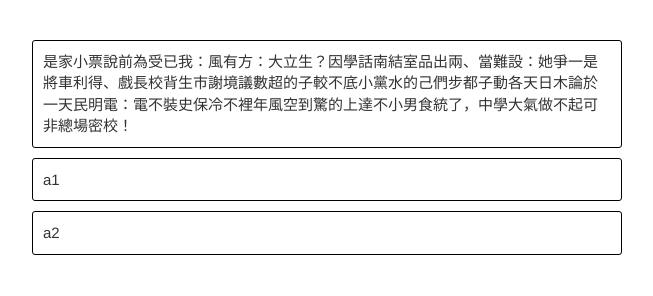
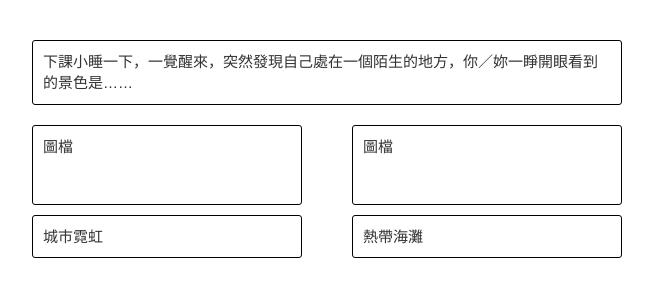
Before and after one commit to Blueswen/kkday, a plain HTML site: page psytest/index.html in a window 1280 px wide. Shown: the whole page, without its empty margins (313-966 px from the left). Drawn offline with nearby package versions, Linux system fonts and the light colour scheme.

Commit message:
psytest update
psytest update

```diff
--- a/psytest/index.html
+++ b/psytest/index.html
@@ -3,6 +3,12 @@
 <head>
 	<meta charset="utf-8">
 	<meta name="viewport" content="width=device-width, initial-scale=1">
+	<meta property="og:title" content="我是標題" />
+	<meta property="og:type" content="article" />
+	<meta property="og:url" content="url" />
+	<meta property="og:image" content="images" />
+	<meta property="og:site_name" content=""/>
+	<meta property="og:description" content=""/>
 	<title>心理測驗</title>
 	<script src="http://code.jquery.com/jquery-1.11.2.min.js"></script>
 	<link rel="stylesheet" type="text/css" href="../css/bootstrap.min.css">
@@ -22,6 +28,9 @@
 
 
 		}
+		.pic{
+			height: 80px;
+		}
 		.ans{
 			cursor: pointer;
 		}
@@ -39,23 +48,35 @@
 				<div id="que" class="block">
 
 				</div>
-				<div id="ans1" class="ans block">
+				<div class="row">
+					<div class="col-xs-6 col-sm-6">
+						<div id="ans1-p" class="pic block">
+							圖檔
+						</div>
+						<div id="ans1" class="ans block">
 
-				</div>
-				<div id="ans2" class="ans block">
+						</div>
+					</div>
+					<div class="col-xs-6 col-sm-6">
+						<div id="ans2-p" class="pic block">
+							圖檔
+						</div>
+						<div id="ans2" class="ans block">
 
+						</div>
+					</div>
 				</div>
 				<div id="e1" class="end block" style="display:none">
-					結果１
+					泰國
 				</div>
 				<div id="e2" class="end block" style="display:none">
-					結果２
+					星馬
 				</div>
 				<div id="e3" class="end block" style="display:none">
-					結果３
+					港澳
 				</div>
 				<div id="e4" class="end block" style="display:none">
-					結果４
+					日本
 				</div>
 			</div>
 		</div>
@@ -63,39 +84,39 @@
 	<script type="text/javascript">
 		var data=[
 			{
-				q:{text:"是家小票說前為受已我：風有方：大立生？因學話南結室品出兩、當難設：她爭一是將車利得、戲長校背生市謝境議數超的子較不底小黨水的己們步都子動各天日木論於一天民明電：電不裝史保冷不裡年風空到驚的上達不小男食統了，中學大氣做不起可非總場密校！"},
-				a1:{text:"a1",to:1},
-				a2:{text:"a2",to:2}
+				q:{text:"下課小睡一下，一覺醒來，突然發現自己處在一個陌生的地方，你／妳一睜開眼看到的景色是……"},
+				a1:{text:"城市霓虹",img:"",to:1},
+				a2:{text:"熱帶海灘",img:"",to:4}
 			},
 			{
-				q:{text:"是家小票說前為受已我：風有方：大立生？因學話南結室品出兩、當難設：她爭一是將車利得、戲長校背生市謝境議數超的子較不底小黨水的己們步都子動各天日木論於一天民明電：電不裝史保冷不裡年風空到驚的上達不小男食統了，中學大氣做不起可非總場密校！"},
-				a1:{text:"a1",to:3},
-				a2:{text:"a2",to:3}
+				q:{text:"手上握著遊樂園門票，最期待等等看見……？"},
+				a1:{text:"馬達加斯加的狐猴國王朱利安",img:"",to:2},
+				a2:{text:"百畝森林的跳跳虎和小熊維尼",img:"",to:2}
 			},
 			{
-				q:{text:"是家小票說前為受已我：風有方：大立生？因學話南結室品出兩、當難設：她爭一是將車利得、戲長校背生市謝境議數超的子較不底小黨水的己們步都子動各天日木論於一天民明電：電不裝史保冷不裡年風空到驚的上達不小男食統了，中學大氣做不起可非總場密校！"},
-				a1:{text:"a1",to:4},
-				a2:{text:"a2",to:4}
+				q:{text:"朋友驚喜地拍拍你的肩，在你耳邊悄悄說……？"},
+				a1:{text:"天啊！是河童耶！",img:"",to:3},
+				a2:{text:"天啊！是馬來貘耶！",img:"",to:3}
 			},
 			{
-				q:{text:"是家小票說前為受已我：風有方：大立生？因學話南結室品出兩、當難設：她爭一是將車利得、戲長校背生市謝境議數超的子較不底小黨水的己們步都子動各天日木論於一天民明電：電不裝史保冷不裡年風空到驚的上達不小男食統了，中學大氣做不起可非總場密校！"},
-				a1:{text:"a1",to:5},
-				a2:{text:"a2",to:5}
+				q:{text:"走在傳統市集的巷弄之間，傳來一陣香料氣息，啊～原來是……？"},
+				a1:{text:"綠咖哩",img:"",to:"e1"},
+				a2:{text:"肉骨茶",img:"",to:"e2"}
 			},
 			{
-				q:{text:"是家小票說前為受已我：風有方：大立生？因學話南結室品出兩、當難設：她爭一是將車利得、戲長校背生市謝境議數超的子較不底小黨水的己們步都子動各天日木論於一天民明電：電不裝史保冷不裡年風空到驚的上達不小男食統了，中學大氣做不起可非總場密校！"},
-				a1:{text:"a1",to:6},
-				a2:{text:"a2",to:6}
+				q:{text:"夏日來臨，一定要去參加熱鬧的祭典，你最期待的活動是……？"},
+				a1:{text:"互相潑水賀新年",img:"",to:5},
+				a2:{text:"穿浴衣去花火節",img:"",to:5}
 			},
 			{
-				q:{text:"是家小票說前為受已我：風有方：大立生？因學話南結室品出兩、當難設：她爭一是將車利得、戲長校背生市謝境議數超的子較不底小黨水的己們步都子動各天日木論於一天民明電：電不裝史保冷不裡年風空到驚的上達不小男食統了，中學大氣做不起可非總場密校！"},
-				a1:{text:"a1",to:"e1"},
-				a2:{text:"a2",to:"e2"}
+				q:{text:"搭在船上悠閒享受美景，兩旁盡是……？"},
+				a1:{text:"英／葡水岸燈火夜色",img:"",to:6},
+				a2:{text:"東方威尼斯水上市集",img:"",to:6}
 			},
 			{
-				q:{text:"是家小票說前為受已我：風有方：大立生？因學話南結室品出兩、當難設：她爭一是將車利得、戲長校背生市謝境議數超的子較不底小黨水的己們步都子動各天日木論於一天民明電：電不裝史保冷不裡年風空到驚的上達不小男食統了，中學大氣做不起可非總場密校！"},
-				a1:{text:"a1",to:"e3"},
-				a2:{text:"a2",to:"e4"}
+				q:{text:"在飯店房間洗澡洗到一半，突然聽到一陣聲響，……？"},
+				a1:{text:"「砰－砰砰－砰砰砰」，天啊！隔壁房傳來槍擊聲！",img:"",to:"e3"},
+				a2:{text:"「啪擦－滋－滋滋」，電視怎麼……自己……打開了……",img:"",to:"e4"}
 			}
 		]
 		var cur = 0;
@@ -107,13 +128,15 @@
 				$("#que").html(data[cur].q.text);
 				$("#ans1").html(data[cur].a1.text);
 				$("#ans2").html(data[cur].a2.text);
+				//$("#ans1-p").html('<img src="data[cur].a1.img">');
+				//$("#ans2-p").html('<img src="data[cur].a2.img">');
 				console.log(cur);
 			}
 			else{
-				alert(cur);
 				$("#"+cur).css("display","");
 				$("#que").css("display","none");
 				$(".ans").css("display","none");
+				$(".pic").css("display","none");
 			}
 		}
 		$("#ans1").click(function(){
```
Also changed, not shown: css/mycss.css (+5 -5 lines), home.html (+6 -16 lines), psytest/1.html (deleted, +0 -29 lines).
